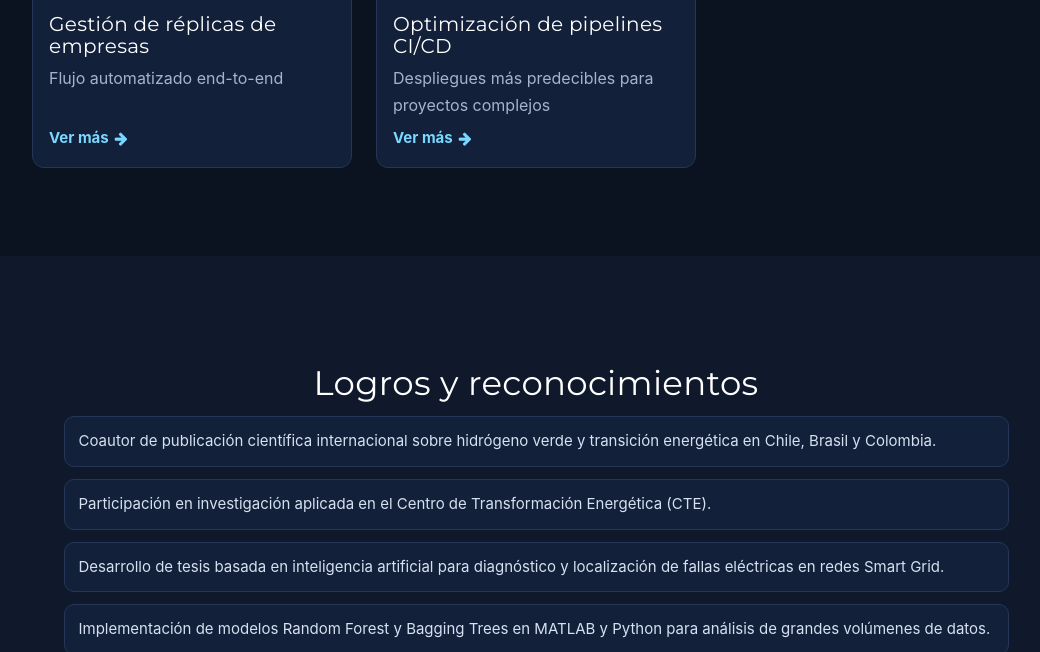
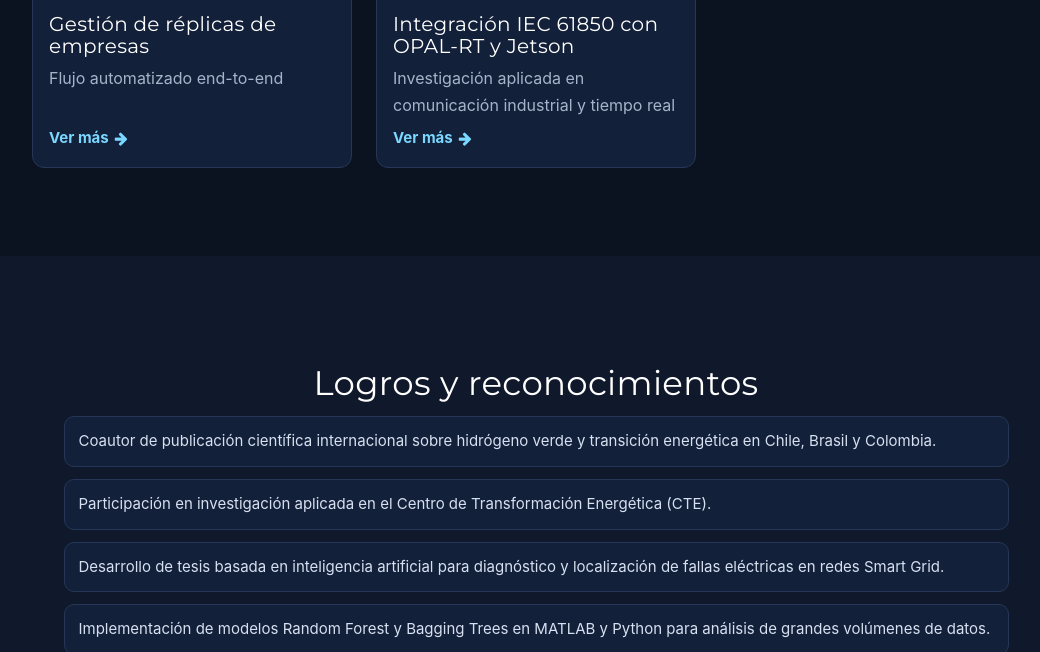
Before and after one commit to Ismaelrd21/ismaelrd21.github.io, a Jekyll site: the page built from _posts/2014-07-15-project-4.markdown, in a window 1280 px wide and 900 px high, scrolled down 3848 px, cut to the strip 248-900 px from the top of the window. Shown: the whole strip, without its empty margins (104-1144 px from the left). Built offline with Jekyll 4.4.1, drawn with Linux system fonts in a browser that asks for light colours; nearby versions of some CDN libraries; library files that are not in the unit come from our copies; part of the change alters nothing that is shown.

Commit message:
Update 2014-07-15-project-4.markdown

```diff
--- a/_posts/2014-07-15-project-4.markdown
+++ b/_posts/2014-07-15-project-4.markdown
@@ -1,14 +1,15 @@
 ---
-title: Optimización de pipelines CI/CD
-subtitle: Despliegues más predecibles para proyectos complejos
+title: Integración IEC 61850 con OPAL-RT y Jetson
+subtitle: Investigación aplicada en comunicación industrial y tiempo real
 layout: default
 modal-id: 4
-date: 2025-01-20
-img: cicd-pipelines.svg
-thumbnail: cicd-pipelines.svg
-alt: Pipeline CI/CD y despliegues automatizados
-project-date: 2024-2025
-client: Softland Chile
-category: Azure DevOps · CI/CD · Versionamiento
-description: Mejora de pipelines y estandarización de etapas de despliegue para reducir tiempos en proyectos complejos. Incluyó automatización de controles de código y fortalecimiento de prácticas de versionamiento para aumentar la confiabilidad del release.
+date: 2025-01-01
+img: iec61850.jpg
+thumbnail: iec61850.jpg
+alt: Integración industrial IEC 61850
+project-date: 2025
+client: Centro de Transformación Energética (CTE)
+category: IEC 61850 · Linux · OPAL-RT · Jetson · Smart Grid
+
+description: Investigación aplicada enfocada en integración de sistemas eléctricos inteligentes utilizando protocolo IEC 61850 y simulación en tiempo real mediante OPAL-RT. El proyecto incluyó estudio de comunicación maestro-esclavo, integración de plataformas Linux y Jetson, simulación de redes eléctricas inteligentes y análisis de interoperabilidad en entornos Smart Grid.
 ---
```
